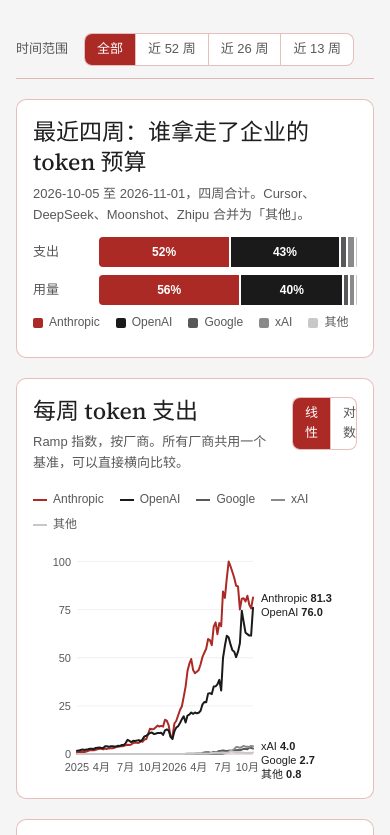
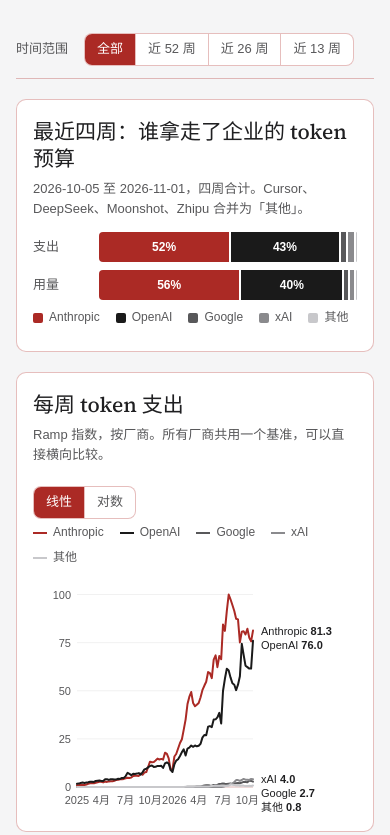
Before and after one commit to yx-style/ramp-ai-tracker, a plain HTML site: page docs/index.html in a window 390 px wide. Shown: the part 1343-2178 px from the top of the page. Drawn offline with Linux system fonts and the light colour scheme.

Commit message:
窄屏下卡片标题和切换按钮改为上下排列
Co-Authored-By: Claude Opus 5.5 <noreply@anthropic.com>

```diff
--- a/docs/style.css
+++ b/docs/style.css
@@ -62,8 +62,8 @@ h1 { font-family: var(--serif); font-weight: 500; font-size: clamp(30px, 4.4vw,
 .kpi-note { margin-top: 12px; max-width: 900px; }
 
 .controls { position: sticky; top: 0; z-index: 5; background: color-mix(in srgb, var(--bg) 92%, transparent); backdrop-filter: blur(6px); padding-block: 12px; margin-top: 24px; border-bottom: 1px solid var(--line); display: flex; gap: 16px; align-items: center; flex-wrap: wrap; font-size: 13px; color: var(--muted); }
-.seg { display: inline-flex; border: 1px solid var(--line); border-radius: 8px; overflow: hidden; background: var(--panel); }
-.seg button { font: inherit; font-size: 13px; color: var(--muted); background: none; border: 0; padding: 5px 12px; cursor: pointer; }
+.seg { flex-shrink: 0; display: inline-flex; border: 1px solid var(--line); border-radius: 8px; overflow: hidden; background: var(--panel); }
+.seg button { white-space: nowrap; font: inherit; font-size: 13px; color: var(--muted); background: none; border: 0; padding: 5px 12px; cursor: pointer; }
 .seg button + button { border-left: 1px solid var(--line); }
 .seg button[aria-pressed="true"] { background: var(--accent); color: #fff; }
 .seg button:focus-visible { outline: 2px solid var(--accent); outline-offset: -2px; }
@@ -131,4 +131,6 @@ table.t tr.focus td { background: var(--band); color: var(--fg); font-weight: 60
   .kpi .v { font-size: 30px; }
   .card { padding: 18px 16px; }
   .site-head nav { gap: 12px; }
+  .card-top { flex-direction: column; gap: 8px; }
+  .card h2 { font-size: 21px; }
 }
```
